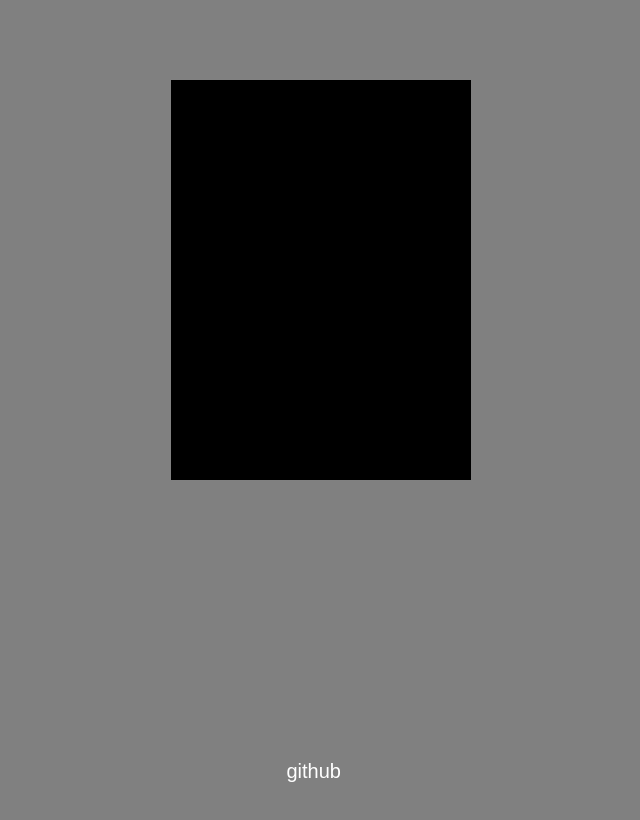
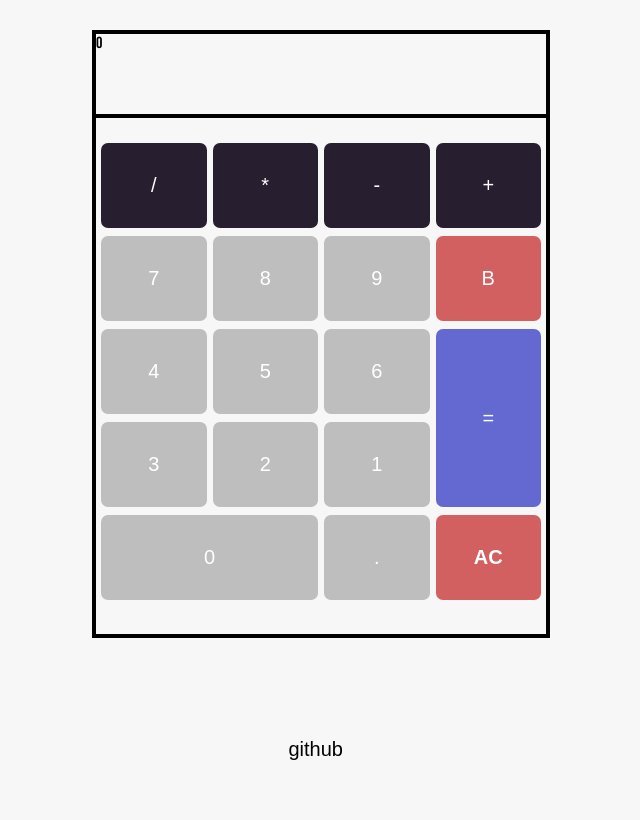
Before and after one commit to hussain-adeel/calculator, a plain HTML site: page index.html in a window 1280 px wide. Shown: the whole page, without its empty margins (319-959 px from the left). Drawn offline with Linux system fonts and the light colour scheme.

Commit message:
Calculator buttons redesigned + ordered correctly

```diff
--- a/index.html
+++ b/index.html
@@ -8,7 +8,39 @@
 
     </header>
     <main>
+        <div class="top">
+            <div class="display">0</div>
+        </div>
+        <div class="calcbuttons">
+            <!--Top Buttons-->
+            <input type="button" value="/" class="operator">
+            <input type="button" value="*" class="operator">
+            <input type="button" value="-" class="operator">
+            <input type="button" value="+" class="operator">
 
+            <!--Top Row of Numbers + Backspace-->
+            <input type="button" value="7">
+            <input type="button" value="8">
+            <input type="button" value="9">
+            <input type="button" value="B" class="backspace"> <!--Make icon later-->
+
+            <!--Mid Row of Numbers + Equals-->
+            <input type="button" value="4">
+            <input type="button" value="5">
+            <input type="button" value="6">
+            <input type="button" class="equals" value="=">
+
+            <!--Bottom Row of Numbers + Equals 2nd position-->
+            <input type="button" value="3">
+            <input type="button" value="2">
+            <input type="button" value="1">
+
+            <!--Bottom Row of Buttons-->
+            <input type="button" class="zero" value="0">
+            <input type="button" value=".">
+            <input type="button" value="AC" class="clear">
+
+        </div>
     </main>
     <footer>
         <a class="center promo" href="https://github.com/hussain-adeel" target="_blank">github</h2>
--- a/styles.css
+++ b/styles.css
@@ -1,22 +1,69 @@
 body {
     font-family: 'Bebas Neue';
-    background-color: gray;
-}
-header > h1 {
-    padding-top: 20px;
-    font-size: 60px;
-    color: white;
+    background-color: #f7f7f7;
 }
 main {
-    margin: 80px auto;
-    height: 400px;
-    width: 300px;
-    background-color: black;
+    margin: 30px auto;
+    height: 600px;
+    width: 450px;
+    border: 4px solid black;
 }
+.top {
+    border-bottom: 4px solid black;
+    width: 450px;
+    height: 80px;
+    overflow: auto;
+    vertical-align: auto;
+}
+input {
+    padding: 29px;
+    background-color: #BEBEBE;
+    border-radius: 7px;
+    border-color: transparent;
+    color: white;
+    font-size: 20px;
+
+}
+input:hover {
+    background-color: #f7f7f7;
+    color: black;
+    cursor: pointer;
+    font-weight: bold;
+}
+.calcbuttons {
+    display: grid;
+    grid-template-columns: repeat(4, 1fr);
+    grid-gap: 8px 6px;
+    padding: 25px 5px;
+}
+.equals {
+    grid-row-start: 3;
+    grid-row-end: 5;
+    grid-column-start: 4;
+    grid-column-end: 5;
+    background-color: #6369D1;
+}
+.zero {
+    grid-column-start: 1;
+    grid-column-end: 3;
+    grid-row-start: 5;
+    grid-row-end: 6;
+}
+.operator {
+    background-color: #271F30;
+}
+.backspace {
+    background-color: #D36060;
+}
+.clear {
+    background-color: #D36060;
+    font-weight: bold;
+}
+/*"my github" css*/
 .promo {
-    width: 69px;
-    margin: 280px auto;
-    color: white;
+    width: 65px;
+    margin: 5em auto;
+    color: black;
     display: block;
     font-family: 'Russo One', sans-serif;
     text-decoration: none;
@@ -30,7 +77,7 @@ main {
     height: 2px;
     bottom: 0;
     left: 0;
-    background-color: #39a0ca;
+    background-color: darkblue;
     transform: scaleX(0);
     transition: all 0.3s ease-in-out 0s;
 }
```
